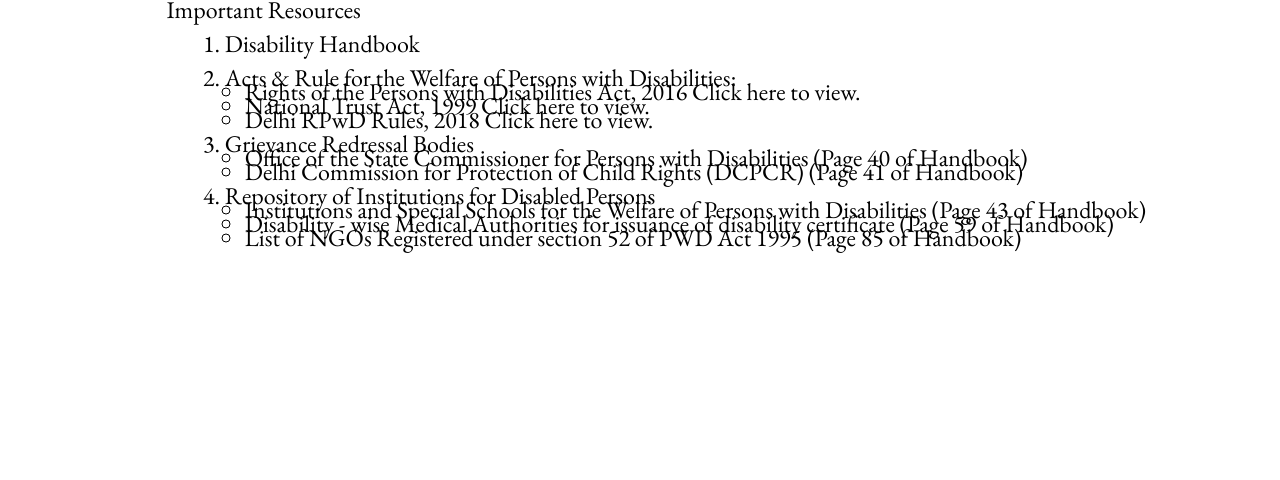
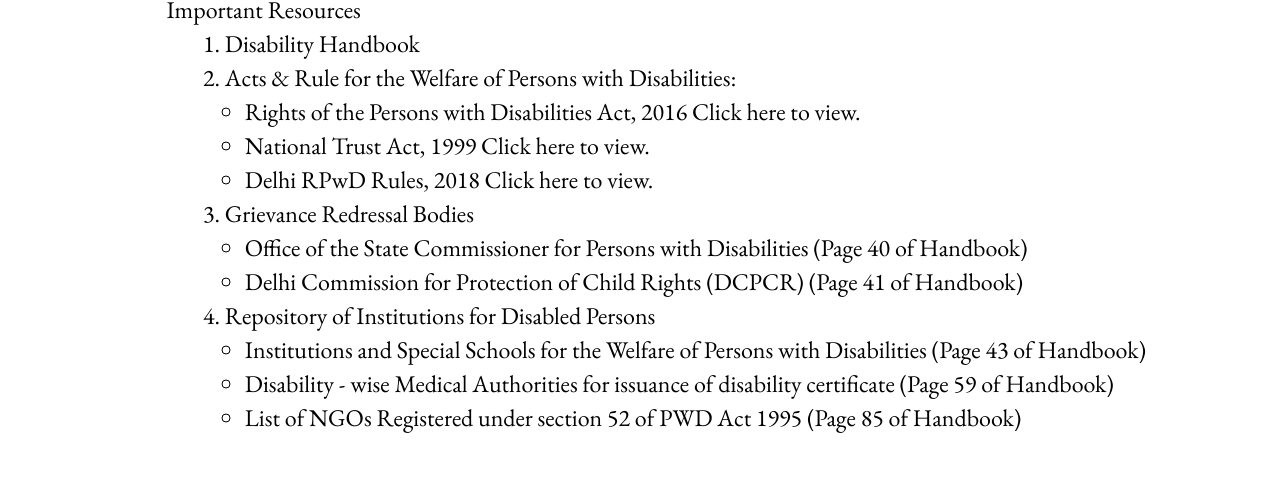
Before and after one commit to pratikk94/disabiityWebsite, a React (Create React App) app: page /resources in a window 1280 px wide. Shown: the part 274-754 px from the top of the page. Built offline with nearby package versions, Linux system fonts and the light colour scheme.

Commit message:
Housekeping resources essential docs

```diff
--- a/src/Pages/EssentialDocs.jsx
+++ b/src/Pages/EssentialDocs.jsx
@@ -35,13 +35,13 @@ function EssentialDocs() {
             Disability Certificate & Unique Disability ID to avail benefits
             under various schemes and entitlements.
             <ul>
-              <li>
+              <li style={{ lineHeight: "24px", margin: "10px 20px" }}>
                 Disability Certificate: Disability Certificate or Handicap
                 Certificate (as it may alternatively be called) is a document
                 that certifies the type and degree of disability that has
                 affected the person.
               </li>
-              <li>
+              <li style={{ lineHeight: "24px", margin: "10px 20px" }}>
                 {" "}
                 Unique Disability ID: Unique Disability ID is a single source
                 document for identification, and verification of the disabled
@@ -51,7 +51,7 @@ function EssentialDocs() {
             </ul>
           </p>
         </div>
-        <div style={{ float: "left", marginLeft: "13%" }}>
+        <div style={{ float: "left", marginLeft: "13%", width: "70%" }}>
           <FAQ
             question="What is the process to avail a Disability Certificate?"
             answer="Stepwise process of obtaining a disability certificate is as follows<ul><li>The disabled person must visit a Medical Hospital for the specific disability (List attached here)</li><li>The doctor will prescribe tests depending on disability.</li><li>Duly filled form the form attached here along with documents and test reports need to be submitted to the concerned Doctor in the Medical Hospital.</li></ul>"
--- a/src/Pages/Resources.jsx
+++ b/src/Pages/Resources.jsx
@@ -13,43 +13,49 @@ function Resources() {
         </p>
         <p style={{ fontSize: "24px", marginLeft: "16%", textAlign: "left" }}>
           <ol>
-            <li>Disability Handbook</li>
-            <li>
+            <li style={{ lineHeight: "24px", margin: "10px 20px" }}>
+              Disability Handbook
+            </li>
+            <li style={{ lineHeight: "24px", margin: "10px 20px" }}>
               Acts & Rule for the Welfare of Persons with Disabilities:
               <ul>
-                <li>
+                <li style={{ lineHeight: "24px", margin: "10px 20px" }}>
                   Rights of the Persons with Disabilities Act, 2016 Click here
                   to view.
                 </li>
-                <li>National Trust Act, 1999 Click here to view.</li>
-                <li>Delhi RPwD Rules, 2018 Click here to view.</li>
+                <li style={{ lineHeight: "24px", margin: "10px 20px" }}>
+                  National Trust Act, 1999 Click here to view.
+                </li>
+                <li style={{ lineHeight: "24px", margin: "10px 20px" }}>
+                  Delhi RPwD Rules, 2018 Click here to view.
+                </li>
               </ul>
             </li>
-            <li>
+            <li style={{ lineHeight: "24px", margin: "10px 20px" }}>
               Grievance Redressal Bodies
               <ul>
-                <li>
+                <li style={{ lineHeight: "24px", margin: "10px 20px" }}>
                   Office of the State Commissioner for Persons with Disabilities
                   (Page 40 of Handbook)
                 </li>
-                <li>
+                <li style={{ lineHeight: "24px", margin: "10px 20px" }}>
                   Delhi Commission for Protection of Child Rights (DCPCR) (Page
                   41 of Handbook)
                 </li>
               </ul>
             </li>
-            <li>
+            <li style={{ lineHeight: "24px", margin: "10px 20px" }}>
               Repository of Institutions for Disabled Persons
               <ul>
-                <li>
+                <li style={{ lineHeight: "24px", margin: "10px 20px" }}>
                   Institutions and Special Schools for the Welfare of Persons
                   with Disabilities (Page 43 of Handbook)
                 </li>
-                <li>
+                <li style={{ lineHeight: "24px", margin: "10px 20px" }}>
                   Disability - wise Medical Authorities for issuance of
                   disability certificate (Page 59 of Handbook)
                 </li>
-                <li>
+                <li style={{ lineHeight: "24px", margin: "10px 20px" }}>
                   List of NGOs Registered under section 52 of PWD Act 1995 (Page
                   85 of Handbook)
                 </li>
--- a/src/components/faq.jsx
+++ b/src/components/faq.jsx
@@ -6,7 +6,8 @@ export default function FAQ(props) {
         style={{
           float: "left",
           fontSize: "32px",
-          width: "80vw",
+          width: "70vw",
+          height: "6vh",
           textAlign: "left",
         }}
       >
@@ -18,8 +19,8 @@ export default function FAQ(props) {
           fontSize: "24px",
           textAlign: "left",
           marginBottom: "20px",
-          width: "50vw",
-
+          width: "70vw",
+          marginTop: "20px",
           whiteSpace: "pre-wrap",
         }}
       >
```
